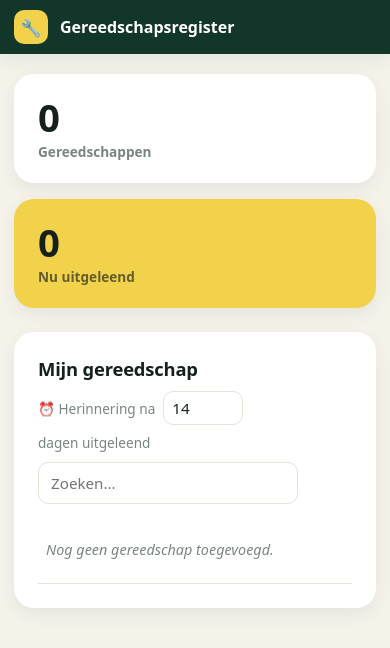
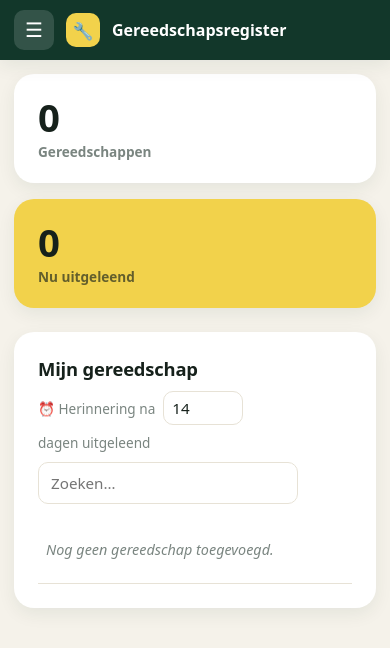
Before and after one commit to RichardVerkerk/Gereedschap, a plain HTML site: page index.html in a window 390 px wide. Drawn offline with Linux system fonts and the light colour scheme.

Commit message:
Hamburger menu icon fix

```diff
--- a/index.html
+++ b/index.html
@@ -189,6 +189,7 @@
   @media (max-width: 820px) {
     .layout { flex-direction: column; }
     .topbar { display: flex; }
+    .hamburger { display: flex; }
     .sidebar .brand { display: none; }
     .sidebar {
       position: fixed; left: 0; top: 0; bottom: 0; height: 100vh;
```
